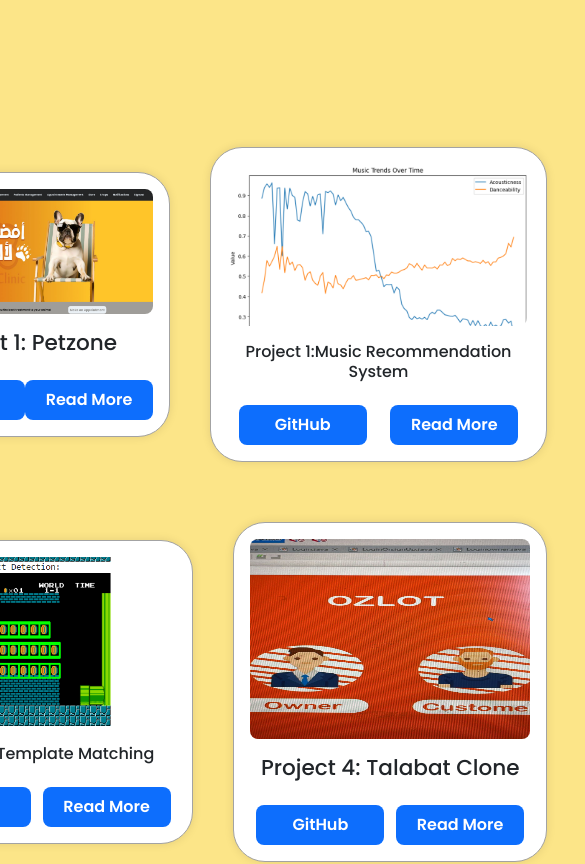
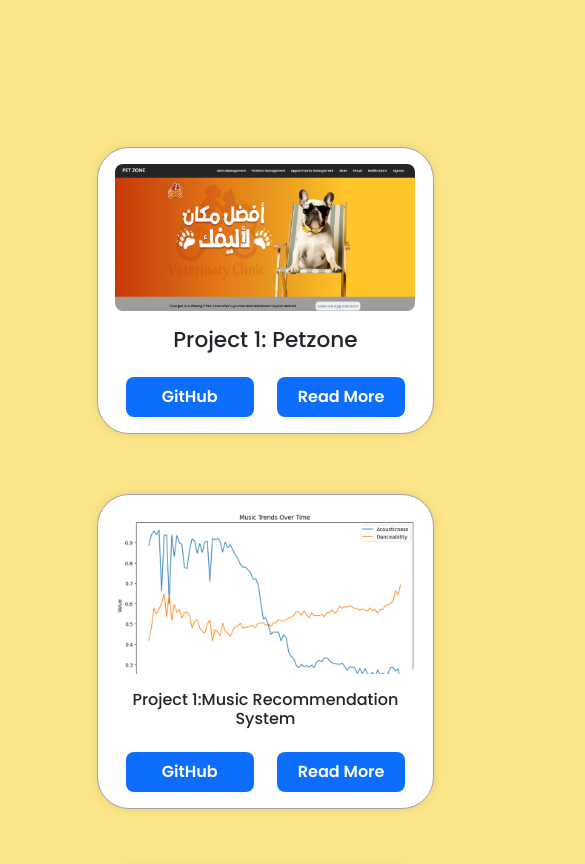
Before and after one commit to MohamedBoghdaddy/Personal-Portfolio, a React (Create React App) app: page / in a window 390 px wide. Shown: the part 3380-4244 px from the top of the page, 585 px wide, since content can reach past the window. Built offline with nearby package versions, Linux system fonts and the light colour scheme.

Commit message:
Update projects2.css

```diff
--- a/src/Styles/projects2.css
+++ b/src/Styles/projects2.css
@@ -136,10 +136,14 @@
 }
 
 @media (max-width: 768px) {
-   .Row1,
+  .main-projects-container {
+    height: 300vh;
+  }
+  .Row1,
   .Row2 {
+    flex-direction: column;
     align-items: center; /* Center projects vertically */
-    right: 50%;
+    right: 80%;
   }
 
   .projects-Container,
```
